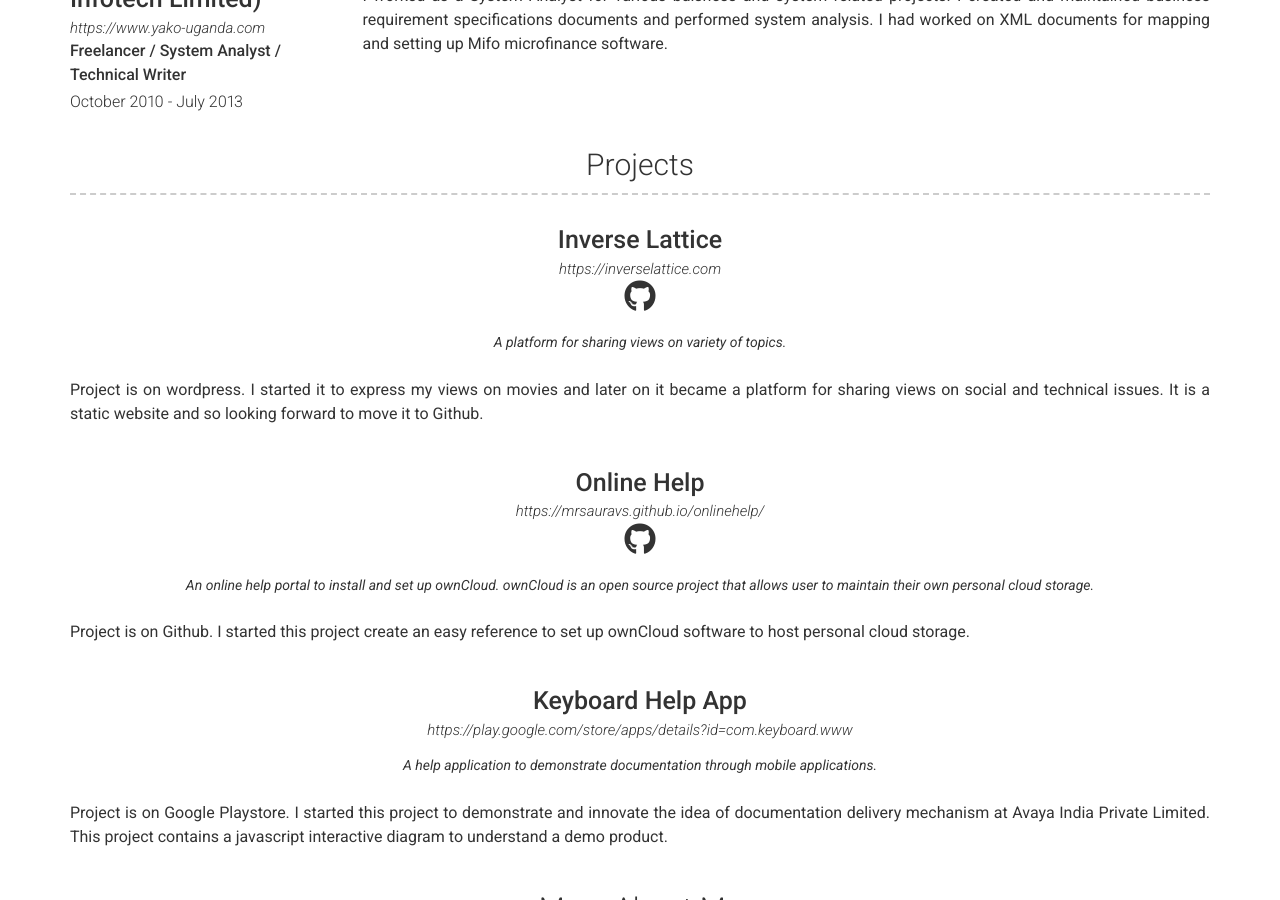
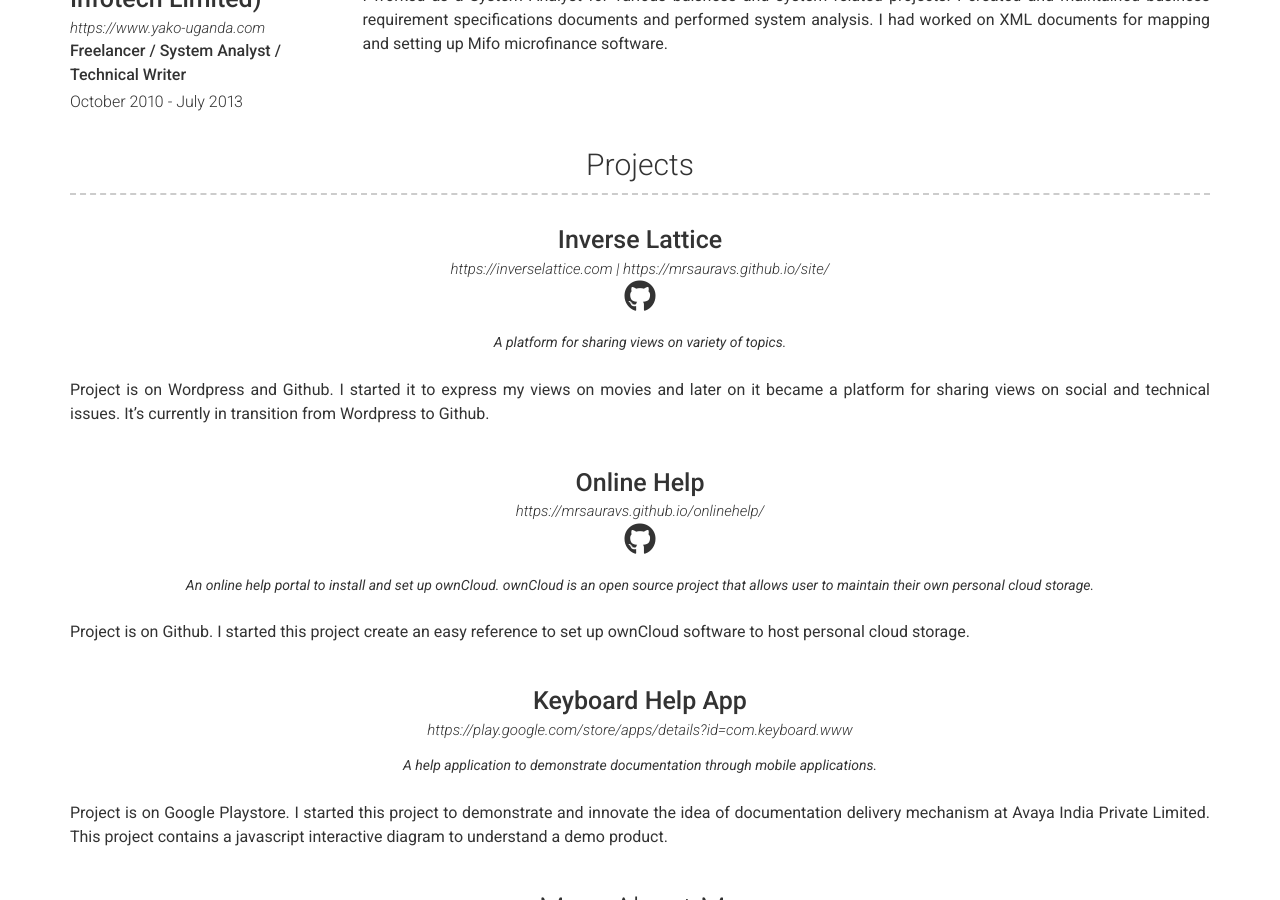
Before and after one commit to mrsauravs/professionalcv, a Jekyll site: the page built from index.md, in a window 1280 px wide and 900 px high, scrolled down 2225 px. Built offline with Jekyll 4.4.1, drawn with Linux system fonts in a browser that asks for light colours; nearby versions of some CDN libraries.

Commit message:
Update projects.yml

```diff
--- a/_data/projects.yml
+++ b/_data/projects.yml
@@ -1,12 +1,12 @@
 # Project template
 - layout: top-middle
   name: Inverse Lattice
-  link: https://inverselattice.com
+  link: https://inverselattice.com | https://mrsauravs.github.io/site/
   github: mrsauravs/site
   quote: >
     A platform for sharing views on variety of topics.
   description: | # this will include new lines to allow paragraphs
-    Project is on wordpress. I started it to express my views on movies and later on it became a platform for sharing views on social and technical issues. It is a static website and so looking forward to move it to Github.
+    Project is on Wordpress and Github. I started it to express my views on movies and later on it became a platform for sharing views on social and technical issues. It's currently in transition from Wordpress to Github.
 
 - layout: top-middle
   name: Online Help
```
